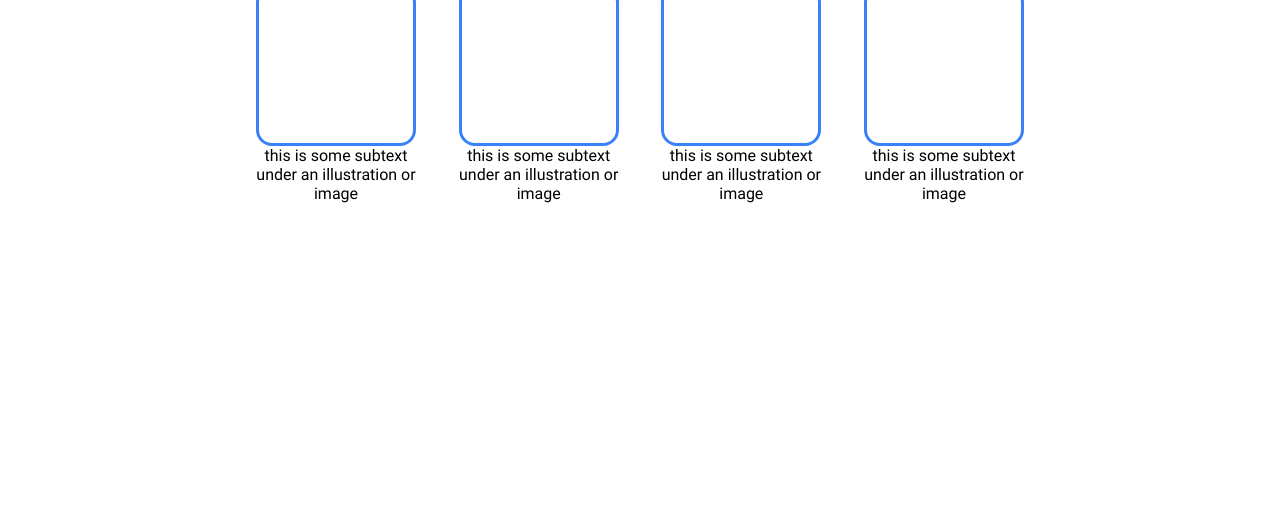
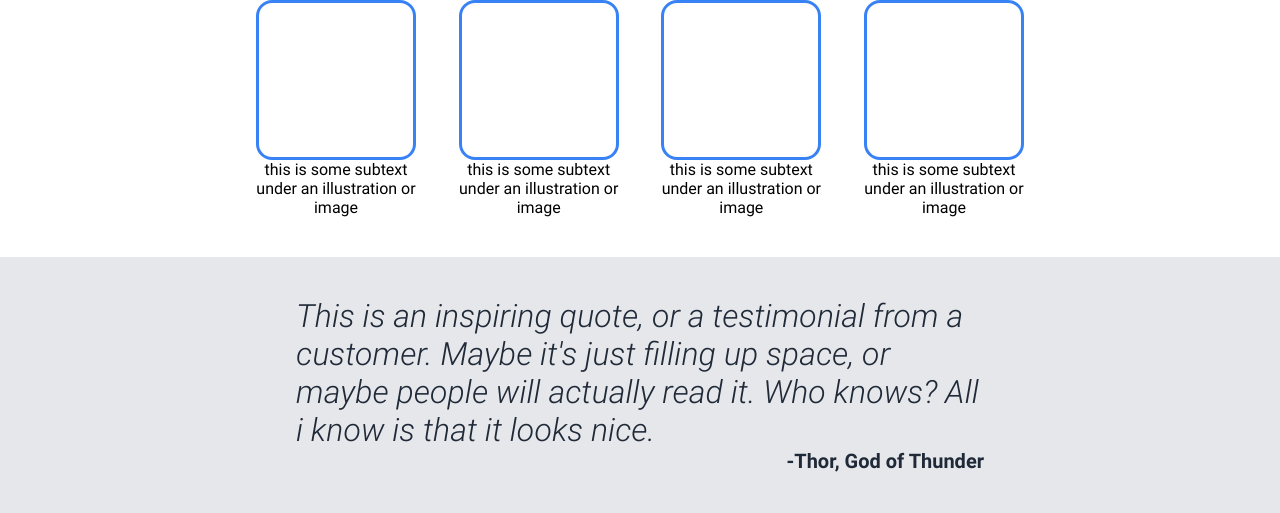
Before and after one commit to jagpratap/odin_landing-page, a plain HTML site: page index.html in a window 1280 px wide. Shown: the part 636-1149 px from the top of the page. Before the commit the page ends 879 px from the top, so only its background shows below. Drawn offline with Linux system fonts and the light colour scheme.

Commit message:
Quote article completed

```diff
--- a/index.html
+++ b/index.html
@@ -35,7 +35,7 @@
     </div>
   </header>
 
-  <!-- Section1 -->
+  <!-- Info section -->
   <section class="info-section">
     <div class="container">
       <h1>Some random information</h1>
@@ -59,6 +59,20 @@
       </div>
     </div>
   </section>
+
+  <!-- Quote article -->
+  <article class="quote-article">
+    <div class="container">
+      <div class="quote">
+        <p class="quote-text">
+          This is an inspiring quote, or a testimonial from a customer.
+          Maybe it's just filling up space, or maybe people will actually read it.
+          Who knows? All i know is that it looks nice.
+        </p>
+        <p class="quote-author">-Thor, God of Thunder</p>
+      </div>
+    </div>
+  </article>
 </body>
 
 </html>
--- a/public/css/styles.css
+++ b/public/css/styles.css
@@ -115,6 +115,7 @@ button {
 .info-section h1 {
   font-family: var(--roboto_bold);
   color: var(--dark_blue);
+  font-size: 2.25rem;
   text-align: center;
   margin-bottom: 1rem;
 }
@@ -139,3 +140,30 @@ button {
   height: 10rem;
   border-radius: 1rem;
 }
+
+/******* Info-Section *******/
+
+
+/******* Quote-Article *******/
+
+.quote-article {
+  background-color: var(--secondary_text);
+}
+
+.quote {
+  padding: 2.5rem;
+  color: var(--dark_blue);
+}
+
+.quote-text {
+  font-family: var(--roboto_light_italic);
+  font-size: 2rem;
+}
+
+.quote-author {
+  font-family: var(--roboto_bold);
+  font-size: 1.25rem;
+  text-align: end;
+}
+
+/******* Quote-Article *******/
```
